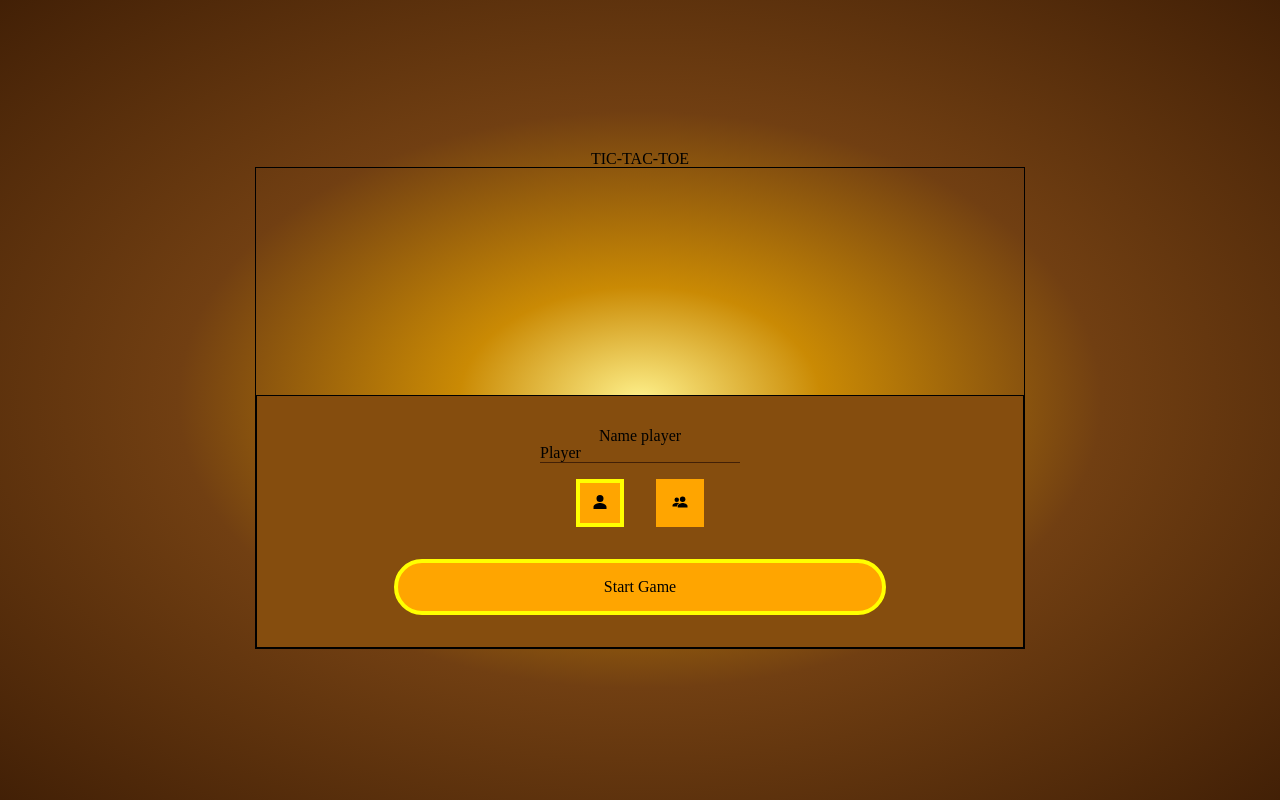
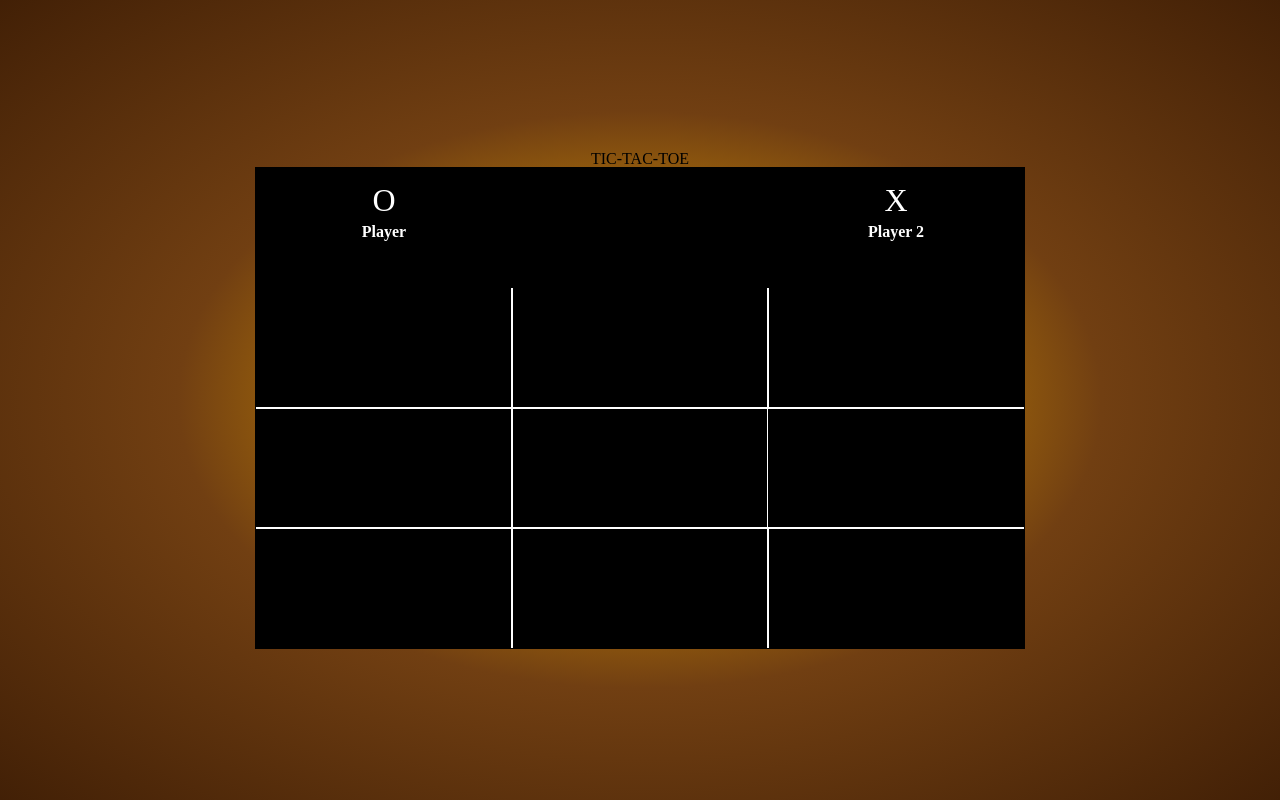
Before and after one commit to davidordo85/Tic-Tac-Toe-React, a React (Vite) app: page / in a window 1280 px wide. Built offline with nearby package versions, Linux system fonts and the light colour scheme; the HTML template or start-up script is replaced by a standard one.

Commit message:
game zone first version

```diff
--- a/src/components/board/Board.jsx
+++ b/src/components/board/Board.jsx
@@ -1,25 +1,27 @@
 import React from 'react';
 import './Board.css';
 import FormOptionsGame from '../formOptionsGame/FormOptionsGame';
+import TicTacToeGame from '../tictactoeGame/TicTacToeGame';
 
 function Board() {
-  const [gameState, setGameState] = React.useState('preGame');
-  const [gameOptions, setGameOptions] = React.useState({});
+  const [gameState, setGameState] = React.useState('game');
+  const [gameOptions, setGameOptions] = React.useState({
+    playerName1: 'Player',
+    playerName2: 'Player 2',
+    numPlayer: 1,
+  });
 
   const handleOptions = submitOptions => {
-    console.log(submitOptions);
     setGameOptions(submitOptions);
     setGameState('game');
   };
-
-  console.log(gameOptions);
 
   return (
     <div className="board">
       {gameState === 'preGame' ? (
         <FormOptionsGame onSubmit={handleOptions} />
       ) : gameState === 'game' ? (
-        <p>game</p>
+        <TicTacToeGame optionsGame={gameOptions} />
       ) : null}
     </div>
   );
--- /dev/null
+++ b/src/components/player/Player.css
@@ -0,0 +1,18 @@
+.player {
+    display: flex;
+    flex-direction: column;
+    align-items: center;
+    padding: 1rem;
+}
+
+.symbol {
+    color: white;
+    font-size: 2rem;
+    margin-bottom: 0.5rem;
+}
+
+.name {
+    color: white;
+    font-size: 1rem;
+    font-weight: bold;
+}
--- /dev/null
+++ b/src/components/player/Player.jsx
@@ -0,0 +1,19 @@
+//import React from 'react';
+import PropTypes from 'prop-types';
+import './Player.css';
+
+const Player = ({ name, symbol }) => {
+  return (
+    <div className="player">
+      <div className="symbol">{symbol}</div>
+      <div className="name">{name}</div>
+    </div>
+  );
+};
+
+Player.propTypes = {
+  name: PropTypes.string.isRequired,
+  symbol: PropTypes.string.isRequired,
+};
+
+export default Player;
--- /dev/null
+++ b/src/components/tictacToeGame/TicTacToeGame.css
@@ -0,0 +1,55 @@
+.game-container {
+    display: grid;
+    grid-template-rows: repeat(4, 1fr);
+    grid-template-columns: repeat(3, 1fr);
+    width: 100%;
+    height: 100%;
+    background-color: black;
+}
+
+.cell-4 {
+    border-right: solid white 0.1rem;
+    border-bottom: solid white 0.1rem;
+}
+
+.cell-5 {
+    border-left: solid white 0.1rem;
+    border-right: solid white 0.1rem;
+    border-bottom: solid white 0.1rem;
+}
+
+.cell-6 {
+    border-left: solid white 0.1rem;
+    border-bottom: solid white 0.1rem;
+}
+
+.cell-7 {
+    border-top: solid white 0.1rem;
+    border-right: solid white 0.1rem;
+    border-bottom: solid white 0.1rem;
+}
+
+.cell-8 {
+    border: solid white 0.1rem;
+}
+
+.cell-9 {
+    border-top: solid white 0.1rem;
+    border-bottom: solid white 0.1rem;
+}
+
+.cell-10 {
+    border-top: solid white 0.1rem;
+    border-right: solid white 0.1rem;
+}
+
+.cell-11 {
+    border-top: solid white 0.1rem;
+    border-left: solid white 0.1rem;
+    border-right: solid white 0.1rem;
+}
+
+.cell-12 {
+    border-top: solid white 0.1rem;
+    border-left: solid white 0.1rem;
+}
--- /dev/null
+++ b/src/components/tictacToeGame/TicTacToeGame.jsx
@@ -0,0 +1,34 @@
+//import React from 'react';
+import Player from '../player/Player';
+import './TicTacToeGame.css';
+import PropTypes from 'prop-types';
+
+const TicTacToeGame = ({ optionsGame }) => {
+  console.log(optionsGame);
+  return (
+    <div className="game-container">
+      <div className="cell-1">
+        <Player name={optionsGame.playerName1} symbol="O" />
+      </div>
+      <div className="cell-2"></div>
+      <div className="cell-3">
+        <Player name={optionsGame.playerName2} symbol="X" />
+      </div>
+      <div className="cell-4"></div>
+      <div className="cell-5"></div>
+      <div className="cell-6"></div>
+      <div className="cell-7"></div>
+      <div className="cell-8"></div>
+      <div className="cell-9"></div>
+      <div className="cell-10"></div>
+      <div className="cell-11"></div>
+      <div className="cell-12"></div>
+    </div>
+  );
+};
+
+TicTacToeGame.propTypes = {
+  optionsGame: PropTypes.object.isRequired,
+};
+
+export default TicTacToeGame;
```
